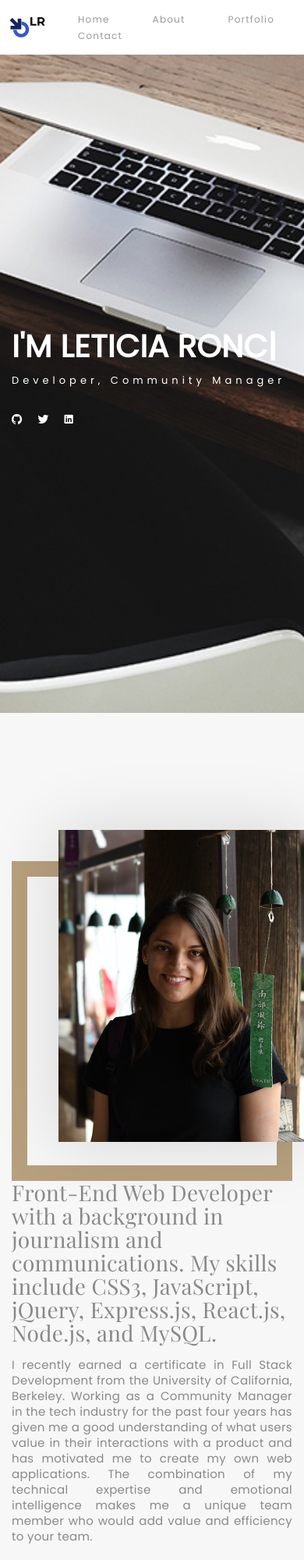
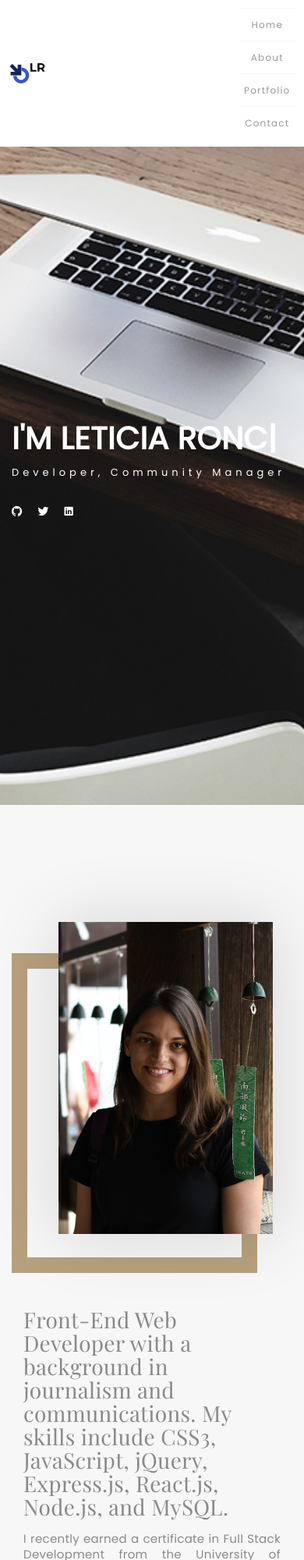
Before and after one commit to leticiaroncero/portfolio-website, a website: page views/index.html in a window 390 px wide. Shown: the top 2000 px of the page at 78% size. Drawn offline with nearby package versions, Linux system fonts and the light colour scheme.

Commit message:
add media queries for mobile responsiveness

```diff
--- a/public/assets/css/style.css
+++ b/public/assets/css/style.css
@@ -231,3 +231,30 @@ header {
 .section-title {
     margin-bottom: 30px;
 }
+
+/*---------------------------------------------------------------------------*/
+
+/*  Media queries
+/*---------------------------------------------------------------------------*/
+
+@media (max-width: 991px) {
+    .nav-menu li {
+        float: none;
+        width: 100%;
+        text-align: center;
+        border-top: 1px solid #f7f7f7;
+        margin-left: 0;
+        padding-top: 10px;
+        padding-bottom: 10px;
+    }
+    .about-img-bg {
+        margin-bottom: 45px;
+        margin-right: 45px;
+    }
+    .about-descr {
+        margin: 0 15px;
+    }
+    .contact-details {
+        margin-bottom: 15px;
+    }
+}
```
